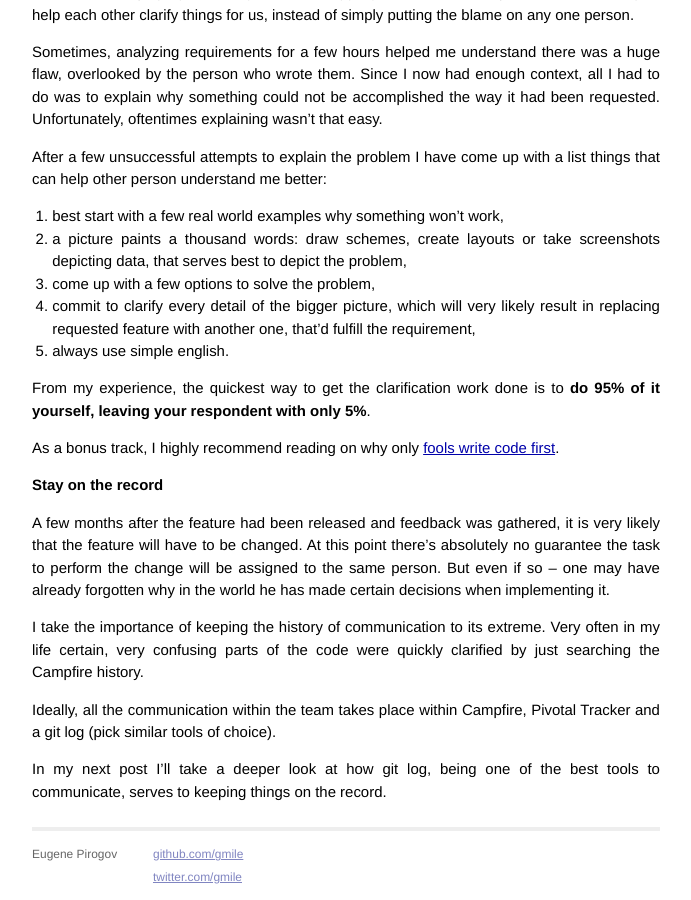
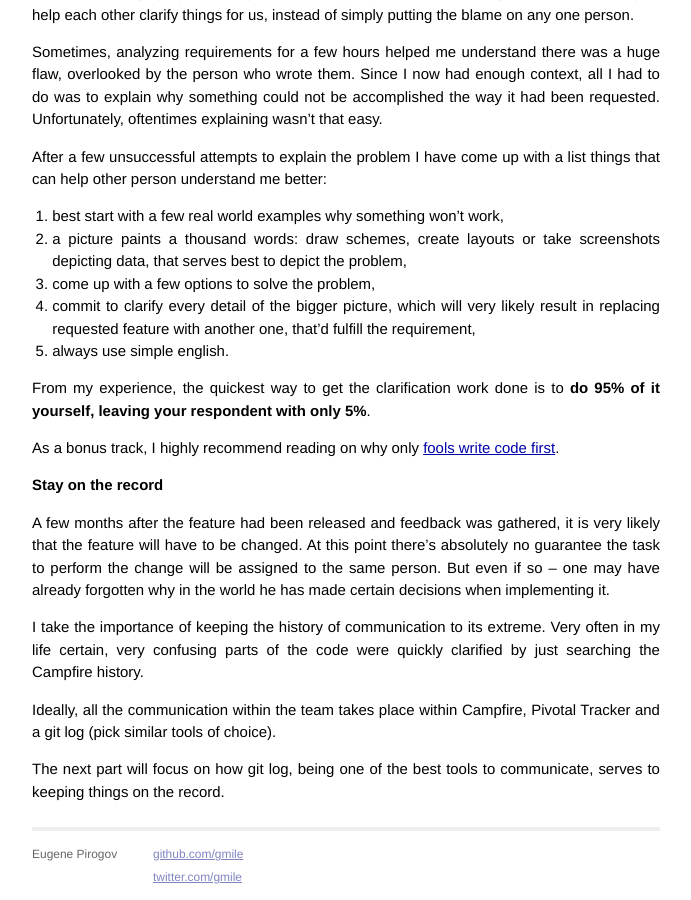
Before and after one commit to gmile/gmile.github.io, a Jekyll site: the page built from _posts/2014-01-25-working-in-a-team-pt-1.markdown, in a window 1280 px wide and 900 px high, scrolled down 1887 px. Shown: the whole window, without its empty margins (294-985 px from the left). Built offline with Jekyll 4.4.1, drawn with Linux system fonts in a browser that asks for light colours; Markdown is read by kramdown in place of the engine named in the settings.

Commit message:
Postpone the next part

```diff
--- a/_posts/2014-01-25-working-in-a-team-pt-1.markdown
+++ b/_posts/2014-01-25-working-in-a-team-pt-1.markdown
@@ -74,4 +74,4 @@
 
 Ideally, all the communication within the team takes place within Campfire, Pivotal Tracker and a git log (pick similar tools of choice).
 
-In my next post I'll take a deeper look at how git log, being one of the best tools to communicate, serves to keeping things on the record.
+The next part will focus on how git log, being one of the best tools to communicate, serves to keeping things on the record.
```
